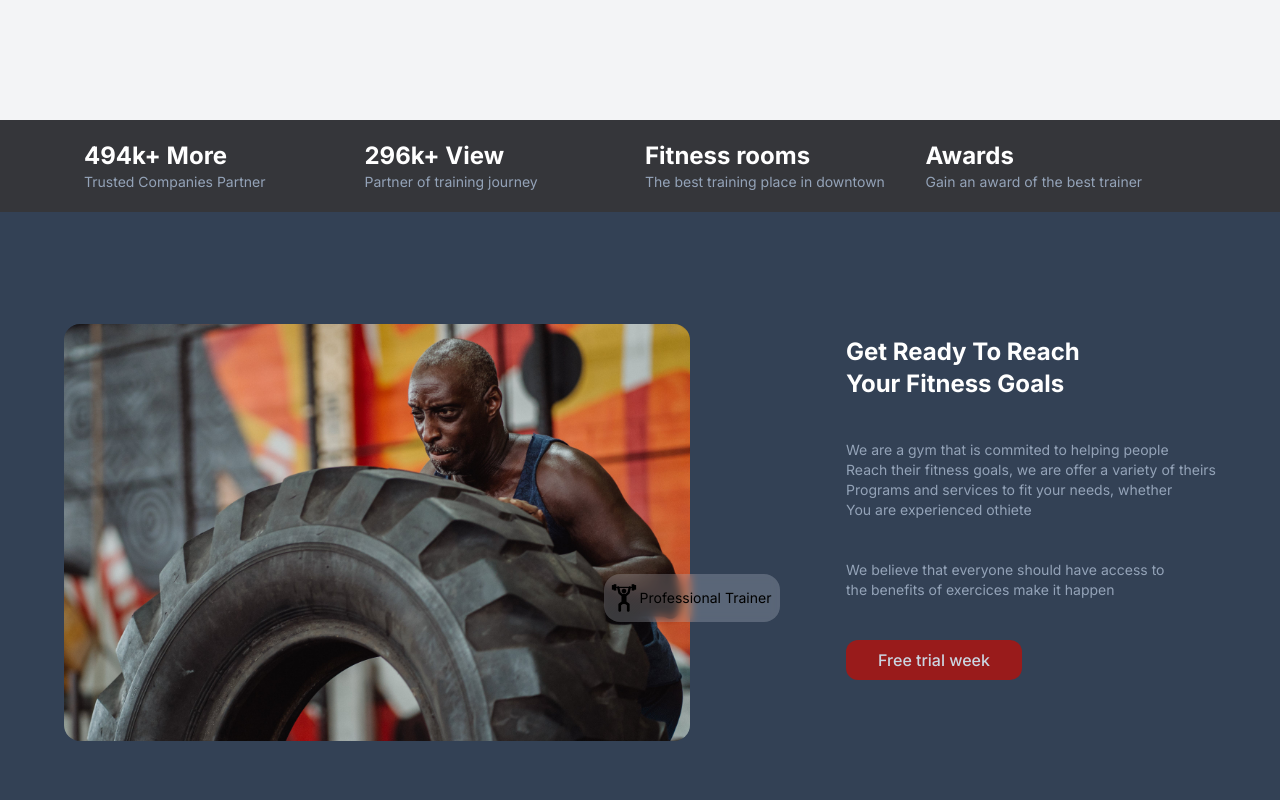
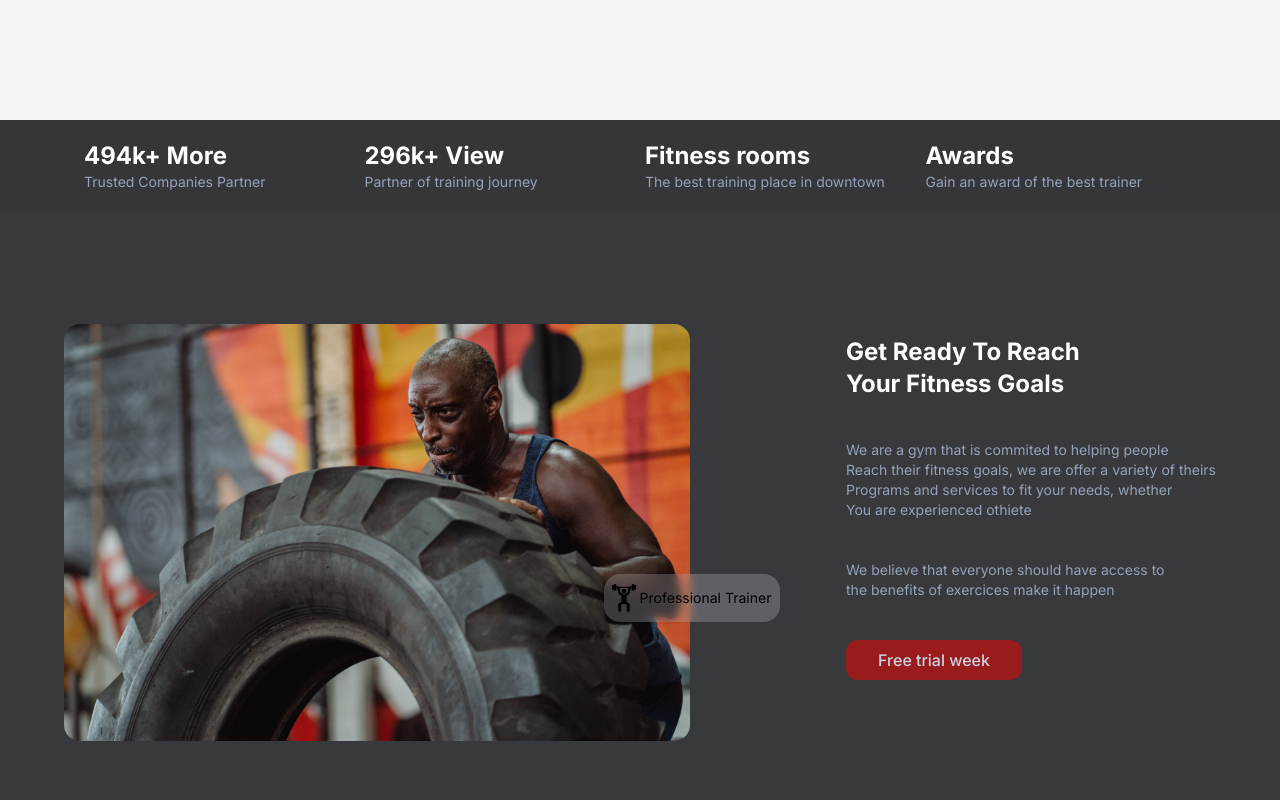
Before and after one commit to tchasinga/gym-rooms, a Next.js app: page / in a window 1280 px wide. Shown: the part 680-1480 px from the top of the page. Built offline with nearby package versions, Linux system fonts and the light colour scheme.

Commit message:
update Bestplan and Companies components with new styles and custom color

```diff
--- a/src/app/components/Bestplan.jsx
+++ b/src/app/components/Bestplan.jsx
@@ -17,9 +17,9 @@ import { EffectCards } from 'swiper/modules';
 
 export default function Bestplan() {
   return (
-    <div className="max-w-6xl mx-auto ">
+    <div className="max-w-6xl mx-auto min-h-screen py-[3%]">
       <div className="text-center flex-col flex w-full">
-        <h1 className="text-white text-2xl font-semibold mb-2">
+        <h1 className="text-white text-2xl font-semibold mb-2 uppercase">
           Choose the best plan
         </h1>
         <p className="text-sm text-slate-200 font-normal">
--- a/src/app/components/Companies.jsx
+++ b/src/app/components/Companies.jsx
@@ -8,7 +8,7 @@ import CountUp from 'react-countup';
 
 export default function Companies() {
   return (
-    <div className='bg-slate-700 min-h-screen'>
+    <div className='bg-customGray min-h-screen'>
 
       <div className="myback">
         <div className="max-w-6xl mx-auto p-5 items-center justify-center flex gap-10 flex-wrap myfirstgrid w-full">
--- a/tailwind.config.js
+++ b/tailwind.config.js
@@ -7,6 +7,9 @@ module.exports = {
   ],
   theme: {
     extend: {
+      colors: {
+        customGray: '#38393d', // Add your custom color here
+      },
       backgroundImage: {
         'gradient-radial': 'radial-gradient(var(--tw-gradient-stops))',
         'gradient-conic':
@@ -15,4 +18,4 @@ module.exports = {
     },
   },
   plugins: [],
-}
+};
```
